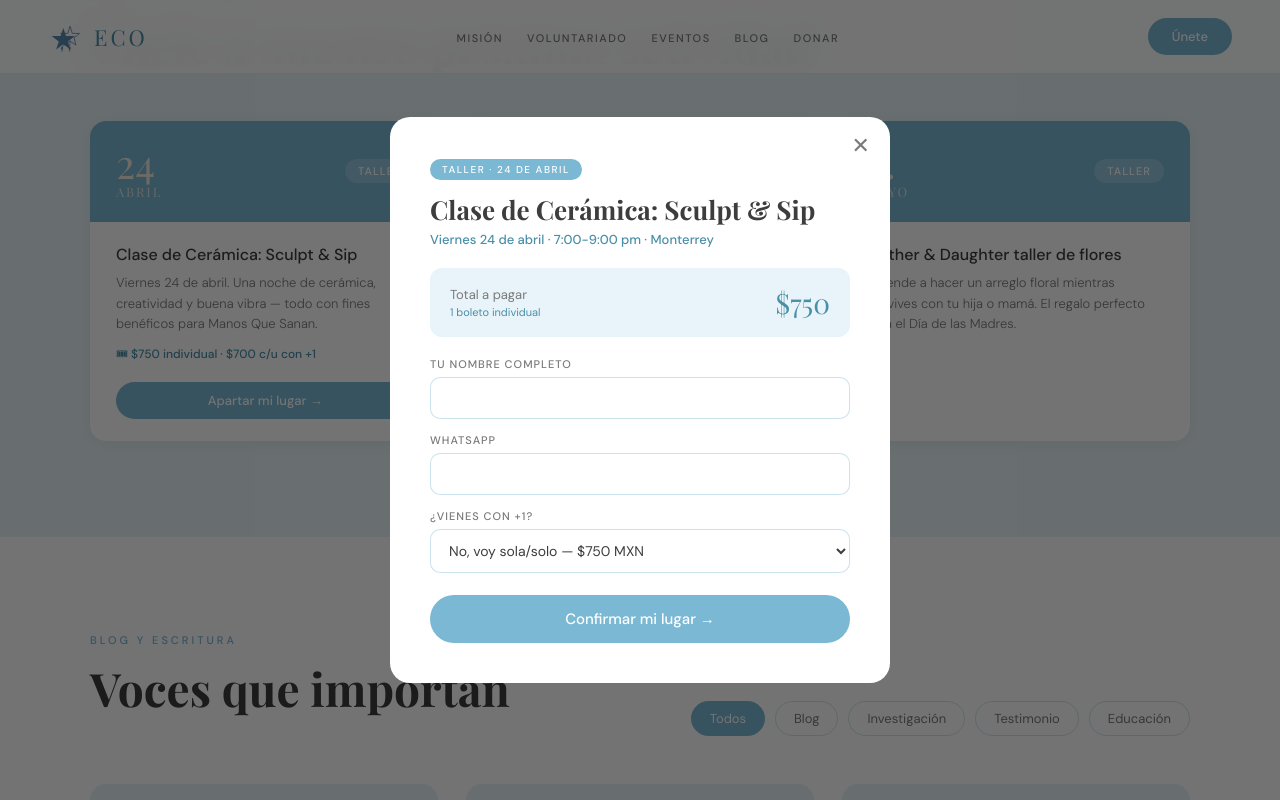
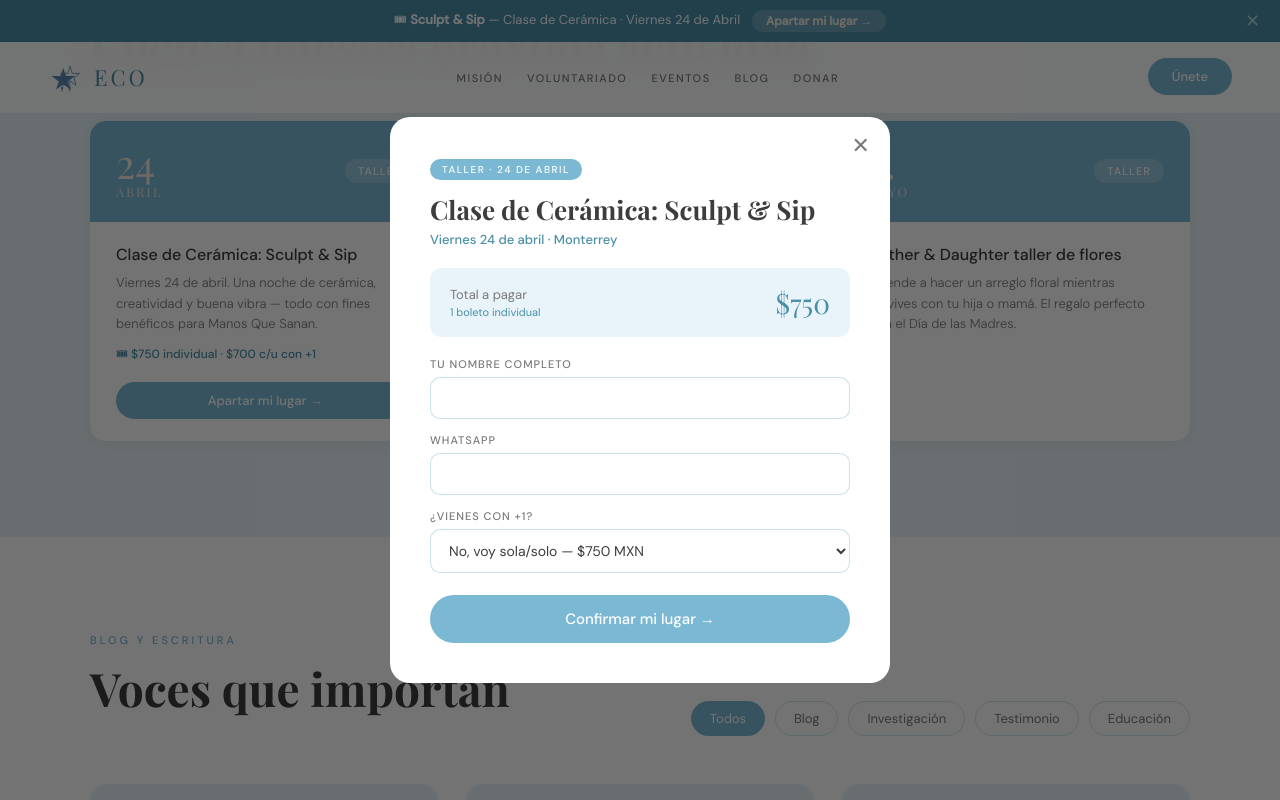
Before and after one commit to ecoelcambioocurre-design/eco, a plain HTML site: page index.html in a window 1280 px wide. Both pictures are taken after a click on the button "Apartar mi lugar →". Shown: the part 3114-3914 px from the top of the page. Drawn offline with nearby package versions, Linux system fonts and the light colour scheme.

Commit message:
Update index.html
sticky banner on top to promote event and not have the sign up be hard to find

```diff
--- a/index.html
+++ b/index.html
@@ -19,7 +19,12 @@
   * { margin: 0; padding: 0; box-sizing: border-box; }
   html { scroll-behavior: smooth; }
   body { font-family: 'DM Sans', sans-serif; color: var(--gray-dark); background: var(--white); overflow-x: hidden; }
-  nav { position: fixed; top: 0; left: 0; right: 0; z-index: 100; display: flex; align-items: center; justify-content: space-between; padding: 18px 48px; background: rgba(255,255,255,0.93); backdrop-filter: blur(12px); border-bottom: 1px solid rgba(122,184,212,0.2); }
+  .announcement-bar { position: fixed; top: 0; left: 0; right: 0; z-index: 101; background: var(--sky-dark); color: white; text-align: center; padding: 10px 48px; font-size: 13px; font-weight: 400; display: flex; align-items: center; justify-content: center; gap: 12px; }
+  .announcement-bar a { color: var(--cream); font-weight: 600; text-decoration: none; background: rgba(255,255,255,0.18); padding: 3px 14px; border-radius: 50px; font-size: 12px; transition: background .2s; white-space: nowrap; }
+  .announcement-bar a:hover { background: rgba(255,255,255,0.3); }
+  .announcement-bar .ann-close { position: absolute; right: 20px; background: none; border: none; color: rgba(255,255,255,.6); font-size: 18px; cursor: pointer; line-height: 1; padding: 0; }
+  .announcement-bar .ann-close:hover { color: white; }
+  nav { position: fixed; top: 40px; left: 0; right: 0; z-index: 100; display: flex; align-items: center; justify-content: space-between; padding: 18px 48px; background: rgba(255,255,255,0.93); backdrop-filter: blur(12px); border-bottom: 1px solid rgba(122,184,212,0.2); transition: top .3s; }
   .nav-logo { display: flex; align-items: center; gap: 10px; }
   .nav-brand { font-family: 'Playfair Display', serif; font-size: 22px; color: var(--sky-dark); letter-spacing: 3px; }
   .nav-links { display: flex; gap: 24px; list-style: none; }
@@ -214,6 +219,12 @@
 </head>
 <body>
 
+<div class="announcement-bar" id="ann-bar">
+  <span>🎟 <strong>Sculpt &amp; Sip</strong> — Clase de Cerámica · Viernes 24 de Abril</span>
+  <a href="#eventos" onclick="document.getElementById('ann-bar').style.display='none'; setTimeout(()=>openEventModal(),400);">Apartar mi lugar →</a>
+  <button class="ann-close" onclick="closeAnnBar()" aria-label="Cerrar">✕</button>
+</div>
+
 <nav>
   <div class="nav-logo">
     <svg width="36" height="36" viewBox="0 0 80 80" fill="none">
@@ -359,7 +370,7 @@
     <button class="event-modal-close" onclick="closeEventModal()">✕</button>
     <span class="event-modal-tag">Taller · 24 de Abril</span>
     <h2 class="event-modal-title">Clase de Cerámica: Sculpt &amp; Sip</h2>
-    <div class="event-modal-date">Viernes 24 de abril · 7:00-9:00 pm · Monterrey</div>
+    <div class="event-modal-date">Viernes 24 de abril · Monterrey</div>
 
     <div class="price-display" id="price-display">
       <div>
@@ -369,7 +380,7 @@
       <div class="price-amount" id="price-amount">$750</div>
     </div>
 
-    <form id="ceramics-form" action="https://formspree.io/f/xqewevlj" method="POST" onsubmit="handleCeramicsSubmit(event)">
+    <form id="ceramics-form" action="https://formspree.io/f/mnjozywe" method="POST" onsubmit="handleCeramicsSubmit(event)">
       <input type="hidden" name="evento" value="Sculpt &amp; Sip — 24 de Abril"/>
       <input type="hidden" name="precio_total" id="hidden-price" value="$750 MXN (1 boleto)"/>
 
@@ -400,7 +411,7 @@
       <div class="event-success-icon">🎉</div>
       <h3>¡Ya estás dentro!</h3>
       <p>Gracias por apartar tu lugar en <strong>Sculpt &amp; Sip</strong>. Para confirmar tu reservación, realiza tu pago aquí:</p>
-      <a href="https://www.moneypool.mx/p/6Tz8oAQ" style="display:inline-block; background:var(--sky); color:white; padding:12px 28px; border-radius:50px; text-decoration:none; font-weight:500; font-size:14px; margin-bottom:12px;">Pagar ahora →</a>
+      <a href="https://w.app/ztbusv" style="display:inline-block; background:var(--sky); color:white; padding:12px 28px; border-radius:50px; text-decoration:none; font-weight:500; font-size:14px; margin-bottom:12px;">Pagar ahora →</a>
       <p style="font-size:12px; color:var(--gray);">Te contactaremos por WhatsApp para confirmar tu pago y enviarte los detalles del evento.</p>
     </div>
   </div>
@@ -510,7 +521,7 @@
       <button class="donate-amt" onclick="selectAmt(this)">$1,000</button>
     </div>
     <p class="donate-note">Todo suma.</p>
-    <a href="https://wa.link/npvoqa" class="donate-btn">Donar ahora</a>
+    <a href="https://w.app/ztbusv" class="donate-btn">Donar ahora</a>
   </div>
 </section>
 
@@ -636,6 +647,10 @@
       document.getElementById('ceramics-success').style.display = 'block';
     });
   }
+  function closeAnnBar() {
+    document.getElementById('ann-bar').style.display = 'none';
+    document.querySelector('nav').style.top = '0';
+  }
   window.addEventListener('scroll', () => {
     document.getElementById('back-to-top').classList.toggle('visible', window.scrollY > 400);
   });
```
